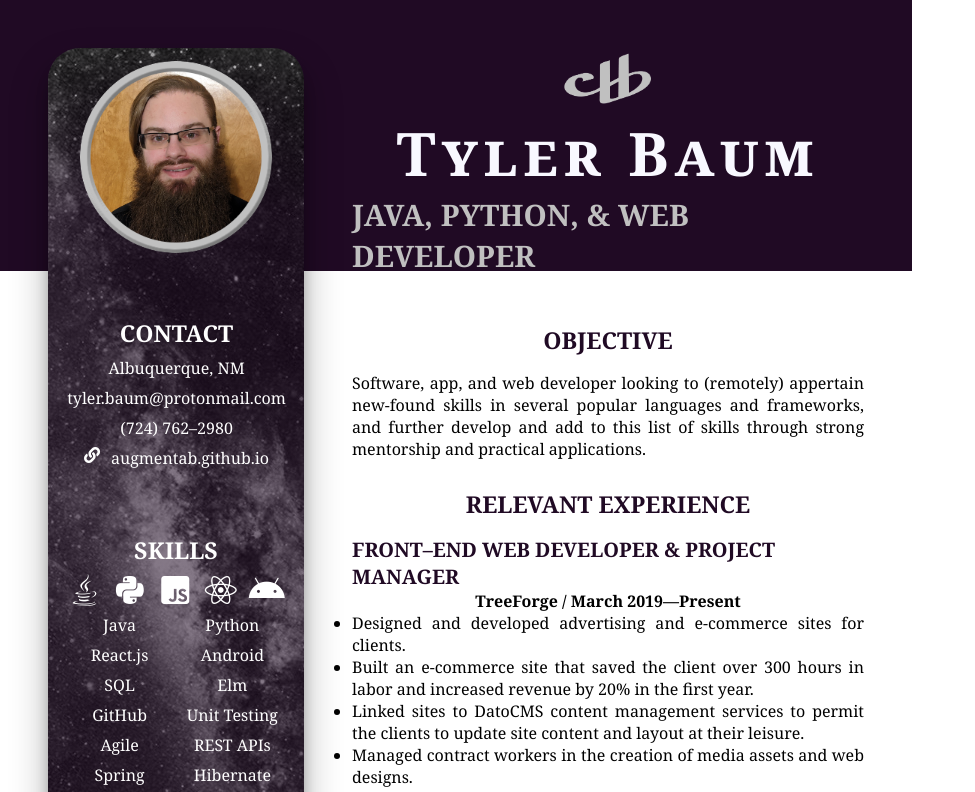
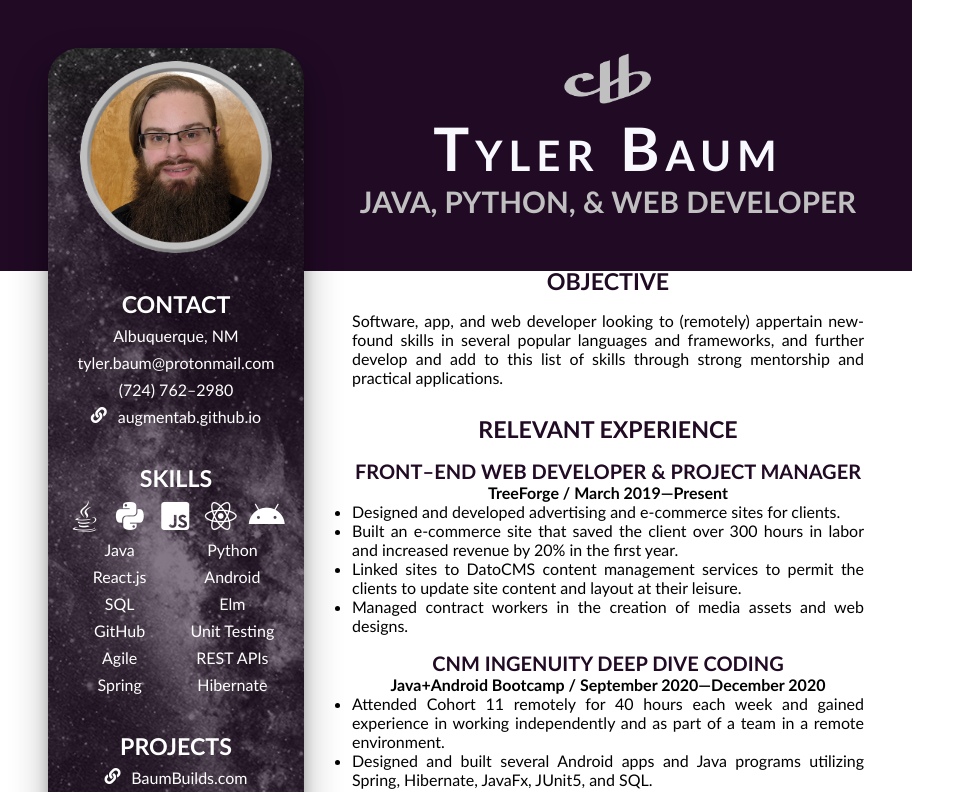
Before and after one commit to AugmenTab/resume, a plain HTML site: page index.html in a window 1280 px wide. Shown: the top 792 px of the page, without its empty margins (0-975 px from the left). Drawn offline with Linux system fonts and the light colour scheme.

Commit message:
Set default font to Calibri.

```diff
--- a/style/resume-style.css
+++ b/style/resume-style.css
@@ -5,7 +5,7 @@
     outline: 0;
     vertical-align: baseline;
     background: transparent;
-    font-family: Georgia, Calibri, Garamond, sans-serif;
+    font-family: Calibri, Garamond, sans-serif;
     font-size: 12pt;
 }
 
```
